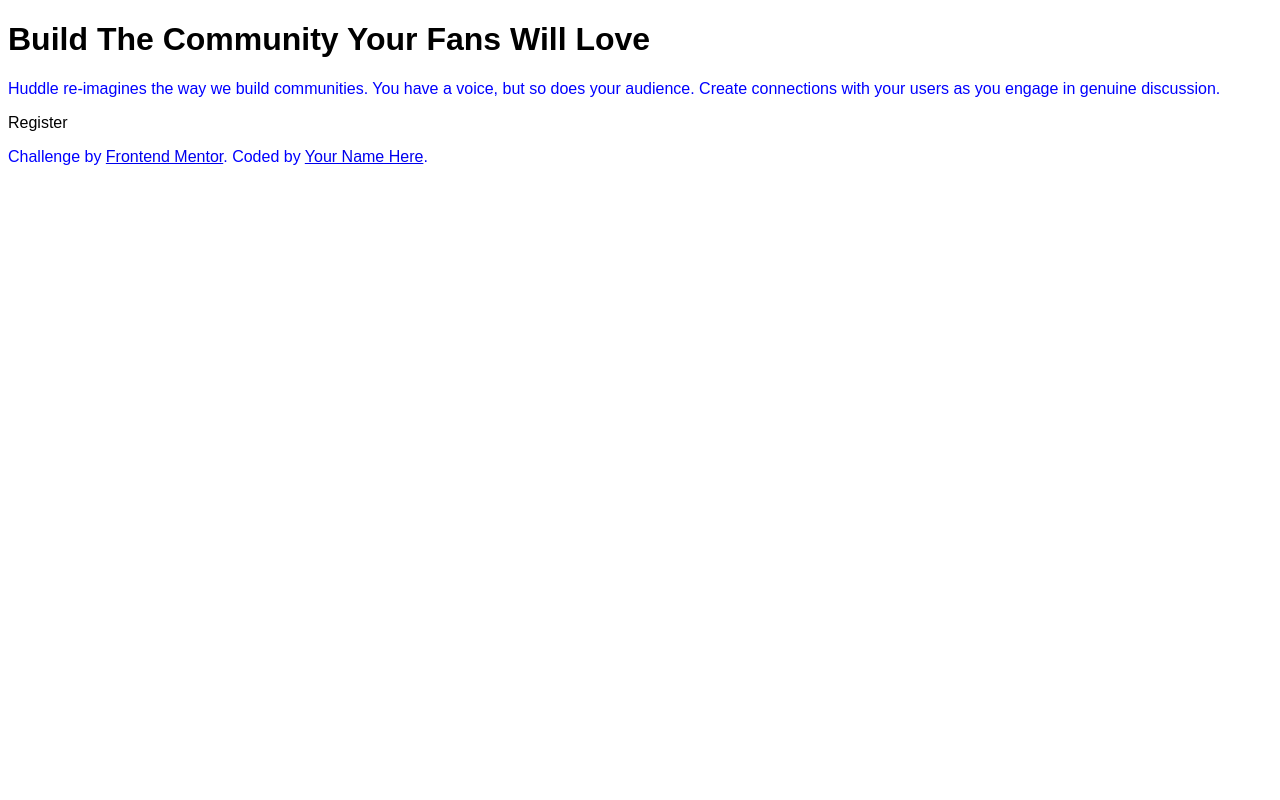
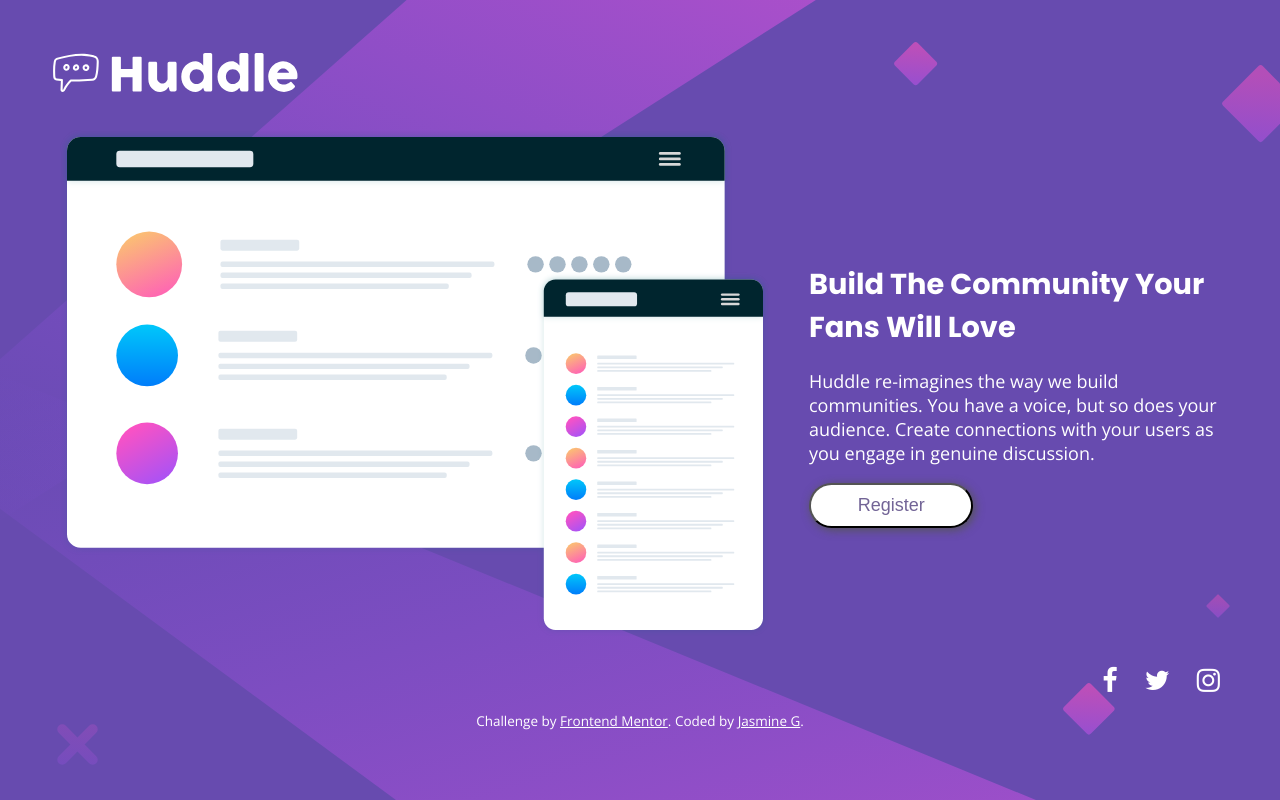
Before and after one commit to jasminegmp/huddle-landing-page, a plain HTML site: page index.html in a window 1280 px wide. Drawn offline with nearby package versions, Linux system fonts and the light colour scheme.

Commit message:
Chrome Version Tested

```diff
--- a/index.html
+++ b/index.html
@@ -6,24 +6,44 @@
 
   <link rel="icon" type="image/png" sizes="32x32" href="./images/favicon-32x32.png">
   <link rel="stylesheet" href="stylesheets/index.css">
+  <link rel="stylesheet" href="https://cdnjs.cloudflare.com/ajax/libs/font-awesome/4.7.0/css/font-awesome.min.css">
 
-  <title>Frontend Mentor | Huddle landing page with single introductory section</title>
+  <title>Huddle</title>
 
 </head>
+<header>
+  <img src= "images/logo.svg" alt = "huddle logo">
+</header>
 <body>
+  <div id = "container" class = "row">
+    <div id = "mockup" class = "column">
+      <img src= "images/illustration-mockups.svg" alt = "mockup demo">
+    </div>
+    <div id = "info" class = "column">
 
-  <h1>Build The Community Your Fans Will Love</h1>
+      <h1>Build The Community Your Fans Will Love</h1>
 
-  <p>
-    Huddle re-imagines the way we build communities. You have a voice, but so does your audience.
-  Create connections with your users as you engage in genuine discussion.</p>
+      <p>
+      Huddle re-imagines the way we build communities. You have a voice, but so does your audience.
+      Create connections with your users as you engage in genuine discussion.
+      </p>
 
-  Register
+      <button>
+        Register
+      </button>
+    </div>
 
-  <footer>
+  </div>
+  <div id = "icons" class = "row">
+    <a href="#" class="fa fa-facebook"></a>
+    <a href="#" class="fa fa-twitter"></a>
+    <a href="#" class="fa fa-instagram"></a>
+  </div>
+
+  <footer class = "row">
     <p class="attribution">
       Challenge by <a href="https://www.frontendmentor.io?ref=challenge" target="_blank">Frontend Mentor</a>.
-      Coded by <a href="#">Your Name Here</a>.
+      Coded by <a href="https://github.com/jasminegump/">Jasmine G</a>.
     </p>
   </footer>
 </body>
--- a/stylesheets/index.scss
+++ b/stylesheets/index.scss
@@ -1,11 +1,95 @@
-$main-fonts: Arial, sans-serif;
+// variable defines
+$main-fonts: 'Open Sans', sans-serif;
+$header-fonts: 'Poppins', sans-serif;;
+$bg-desktop: "../images/bg-desktop.svg";
+$dark-purple: hsl(257, 40%, 49%);
+$light-purple: hsl(257, 20%, 49%);
+$font-color: #ffffff;
+$margin-size: 20px;
+$font-size-pixel: 12px;
+$header-size: 1.6em;
+$main-size: 1.5em;
+$button-size: 1em;
+$footer-size: 0.75em;
+$button-color: #ffffff;
+$box-shadow:  2px 2px 10px #555555;
 
 
-//To use variables:
-body {
-  font-family: $main-fonts;
+// import defines
+@import url('https://fonts.googleapis.com/css?family=Open+Sans|Poppins:400,700&display=swap');
+
+html{
+	background: url($bg-desktop) no-repeat center center fixed;
+	-webkit-background-size: cover;
+	-moz-background-size: cover;
+	-o-background-size: cover;
+	background-size: cover;
+	background-color: $dark-purple;
+	font-size: $font-size-pixel;
+
 }
 
-p{
-	color:blue;
+h1{
+	font-family: $header-fonts;
+	font-size: $header-size;
 }
+
+body {
+	font-family: $main-fonts;
+	color: $font-color;
+	margin: $margin-size * 2;
+	font-size: $main-size;
+}
+
+a{
+	color: $font-color;
+}
+
+footer{
+	font-size: $footer-size;
+}
+
+#container{
+	display: flex;
+
+}
+
+.row{
+	flex-direction: row;
+	flex: 1;
+	align-items: center; // horizontal center for column
+	text-align: center; // vertical center for column;
+}
+
+.column{
+
+	flex-direction: column;
+	flex: 1;
+	margin: $margin-size;
+}
+
+#info{
+	text-align: left;
+}
+
+button{
+	width: 40%;
+	padding: $margin-size/2;
+	border-radius: $margin-size*2;
+	background-color: $button-color;
+	color: $light-purple;
+	font-size: $button-size;
+	box-shadow: $box-shadow;
+}
+
+#icons{
+
+	text-align: right;
+	font-size: $main-size;
+
+}
+
+#icons a{
+	text-decoration: none;
+	margin-right: $margin-size;
+}
```
Also changed, not shown: stylesheets/index.css.
